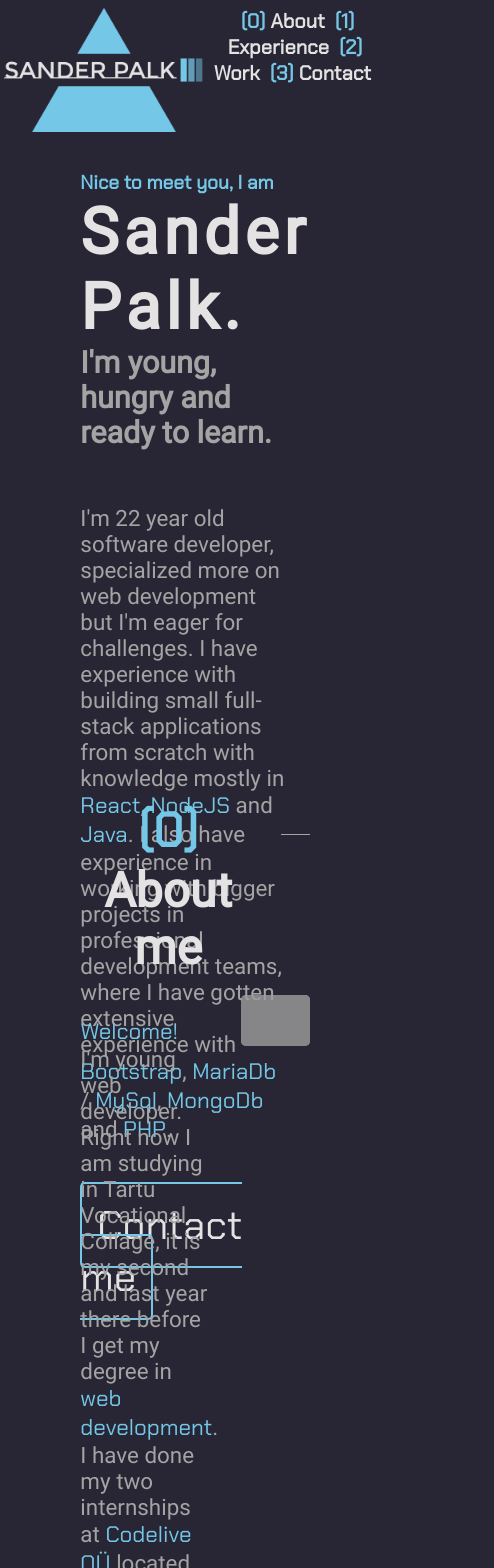
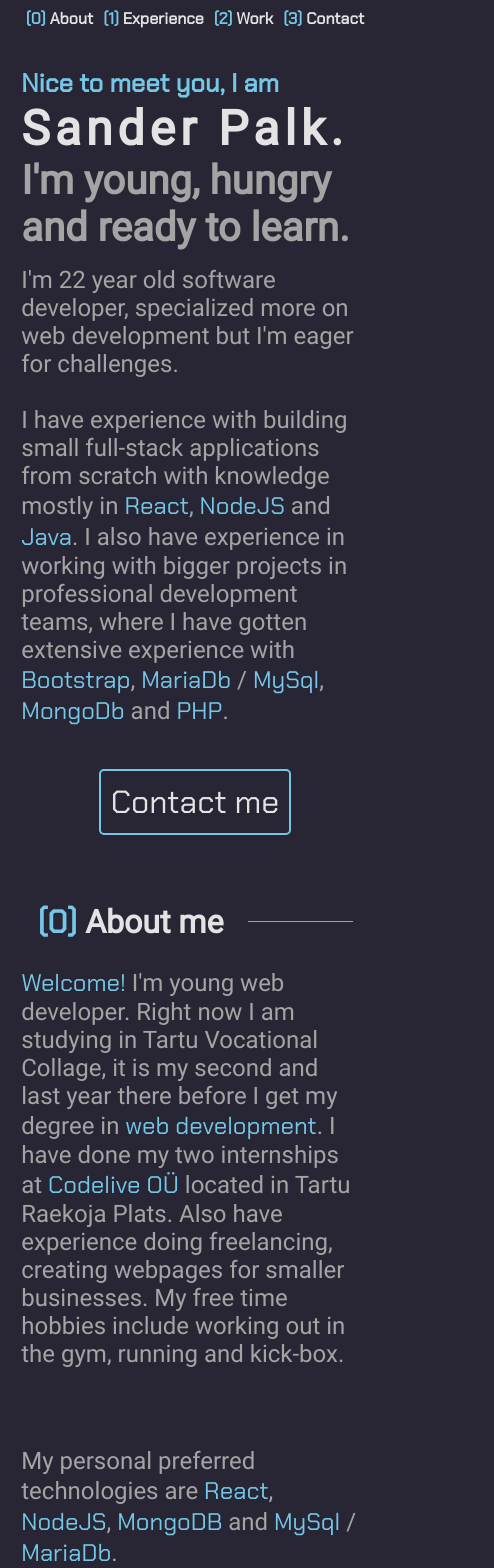
Before and after one commit to SanderPalk/portfolio-3, a React (Create React App) app: page / in a window 390 px wide. Shown: the top 1568 px of the page, 494 px wide, since content can reach past the window. Built offline with nearby package versions, Linux system fonts and the light colour scheme; grey boxes are pictures that could not be loaded.

Commit message:
master responsive style

```diff
--- a/src/App.js
+++ b/src/App.js
@@ -37,21 +37,27 @@ function App() {
                     <a href="#contact"><span>(3)</span> Contact</a>
                 </nav>
             </header>
+
             <section className="introduction">
                 <div>
                     <h3>Nice to meet you, I am</h3>
                     <h1>Sander Palk.</h1>
                     <h2>I'm young, hungry and ready to learn.</h2>
                     <p>I'm 22 year old software developer, specialized more on web development but I'm eager for
-                        challenges. I have experience with building small full-stack applications from scratch with
+                        challenges. <br/><br/>
+
+                        I have experience with building small full-stack applications from scratch with
                         knowledge mostly in <span>React</span>, <span>NodeJS</span> and <span>Java</span>. I also have
                         experience in working with bigger projects in professional development teams, where I have
                         gotten extensive experience
                         with <span>Bootstrap</span>, <span>MariaDb</span> / <span>MySql</span>, <span>MongoDb</span> and <span>PHP</span>.<br/>
                     </p>
-                    <a href="#contact">Contact me</a>
+                    <div className="contact-me-button">
+                        <a href="#contact">Contact me</a>
+                    </div>
                 </div>
             </section>
+
             <section id="about" className="about">
                 <div>
                     <div className="section-heading-wrapper">
@@ -94,6 +100,7 @@ function App() {
                     </div>
                 </div>
             </section>
+
             <section id="experience">
                 <div>
                     <div className="section-heading-wrapper">
@@ -120,6 +127,7 @@ function App() {
                     </div>
                 </div>
             </section>
+
             <section id="work">
                 <div>
                     <div className="section-heading-wrapper">
@@ -200,6 +208,7 @@ function App() {
                     </div>
                 </div>
             </section>
+
             <section id="contact">
                 <div>
                     <div className="section-heading-wrapper">
--- a/src/Responsive.css
+++ b/src/Responsive.css
@@ -1,64 +1,261 @@
-@media screen and (max-width: 1800px) {
+/*@media screen and (max-width: 1800px) {*/
+/*    section#work {*/
+/*        width: 70%;*/
+/*    }*/
+/*    .section-work-body-wrapper {*/
+/*        display: grid;*/
+/*        grid-template-columns: auto auto;*/
+/*        gap: 5%;*/
+/*        margin-bottom: 35%;*/
+/*    }*/
+/*    .section-contact-wrapper ul li {*/
+/*        padding-left: 15%;*/
+/*    }*/
+/*}*/
+
+/*@media screen and (max-width: 1285px) {*/
+/*    section#work {*/
+/*        width: 85%;*/
+/*    }*/
+/*    .section-work-body-wrapper {*/
+/*        gap: 2%;*/
+/*        margin-bottom: 15%;*/
+/*    }*/
+/*    section.introduction p {*/
+/*        width: 80%;*/
+/*    }*/
+/*    .section-contact-wrapper ul li {*/
+/*        padding-left: 10%;*/
+/*    }*/
+/*    .section-experience-body-wrapper {*/
+/*        width: 100%;*/
+/*    }*/
+/*}*/
+
+/*@media screen and (max-width: 1032px) {*/
+/*    .App {*/
+/*        width: 98%;*/
+/*    }*/
+/*    section.introduction h3 {*/
+/*        font-size: 1.2em;*/
+/*    }*/
+/*    section.introduction h1 {*/
+/*        font-size: 4em;*/
+/*    }*/
+/*    section.introduction h2 {*/
+/*        font-size: 1.9em;*/
+/*    }*/
+/*    section.introduction p {*/
+/*        font-size: 1.4em;*/
+/*        width: 90%;*/
+/*    }*/
+/*    .section-contact-wrapper ul li {*/
+/*        padding-left: 5%;*/
+/*    }*/
+/*    .section-heading-wrapper hr {*/
+/*        width: 20%;*/
+/*    }*/
+/*}*/
+
+/*@media screen and (max-width: 776px) {*/
+/*    nav a {*/
+/*        padding: 5px;*/
+/*    }*/
+/*}*/
+
+@media screen and (max-width: 821px) {
+    .App {
+        width: 99%;
+        margin: 0 auto;
+
+    }
+
+    .logo {
+        display: none;
+    }
+
+    header {
+        background-color: #282634;
+        justify-content: center;
+    }
+
+    nav a {
+        padding: 5px;
+        font-size: 1em;
+    }
+
+    section {
+        width: 90%;
+    }
+
+    .section-heading-wrapper h1 {
+        font-size: 2em;
+    }
+
+    .section-heading-wrapper hr {
+        margin: 20px 0 0 25px;
+    }
+
+
+    /* INTRODUCTION */
+    section.introduction {
+        height: fit-content;
+        margin-bottom: 10%;
+    }
+
+    section.introduction h3 {
+        font-size: 1.6em;
+    }
+
+    section.introduction h1 {
+        font-size: 3em;
+    }
+
+    section.introduction p {
+        margin-top: 15px;
+        color: #a4a4a4;
+        font-size: 1.5em;
+        width: 98%;
+        margin-bottom: 55px;
+    }
+
+    .contact-me-button {
+        text-align: center;
+    }
+
+    section.introduction a {
+        font-size: 2em;
+        padding: 10px;
+    }
+
+
+    /* ABOUT ME ▹ */
+    .section-body-text {
+        width: 100%;
+        margin: 0 auto;
+    }
+
+    .section-body-text p {
+        text-align: left;
+        font-size: 1.5em;
+        width: 98%;
+    }
+
+    .section-body-image {
+        display: none;
+    }
+
+    .technology-list ul li {
+        font-size: 0.9em;
+    }
+
+
+    /* EXPERIENCE */
+    .section-experience-body-wrapper {
+        width: 100%;
+        display: flex;
+        flex-direction: column;
+    }
+
+    .section-experience-menu {
+        display: flex;
+        flex-direction: row;
+    }
+
+    .section-experience-menu button {
+        min-height: 40px;
+        font-size: 1.3em;
+        border-left: 0;
+        border-bottom: 1px solid #a4a4a4;
+        background-color: #252331;
+    }
+
+    .section-experience-menu button.active {
+        border-left: 0;
+        border-bottom: 2px solid #75C7E7;
+    }
+
+    .section-experience-content {
+        margin-top: 30px;
+    }
+
+    .section-experience-content-item {
+        padding-left: 0;
+    }
+
+    .section-experience-content-item h2 {
+        font-size: 1.7em;
+    }
+
+    .section-experience-content-item .time-frame {
+        font-size: 1.1em;
+    }
+
+    .section-experience-content-item ul {
+        display: none;
+    }
+
+
+    /* WORK */
     section#work {
-        width: 70%;
+        padding: 0;
+        width: 100%;
+        height: fit-content;
+        margin-bottom: 200px;
     }
+
     .section-work-body-wrapper {
-        display: grid;
-        grid-template-columns: auto auto;
-        gap: 5%;
-        margin-bottom: 35%;
+        grid-template-columns: auto;
+        gap: 1%;
+        width: 90%;
+        margin: 10% auto 0;
     }
+
+    .work-item {
+        padding: 20px 10px 50px;
+    }
+
+    .work-item-icon img {
+        width: 45%;
+    }
+
+    .work-item h4 {
+        margin-bottom: 0;
+    }
+
+    .work-item-text {
+        font-size: 1.2em;
+    }
+
+
+    /* CONTACT */
+    .section-contact-wrapper p {
+        font-size: 1.7em;
+        margin-top: 10%;
+        margin-bottom: 5%;
+    }
+
+
     .section-contact-wrapper ul li {
-        padding-left: 15%;
+        color: #a4a4a4;
+        font-size: 1.2em;
+        padding-left: 0;
+        margin-bottom: 10px;
+
+    }
+
+    .section-contact-wrapper li a {
+        color: #E4E2E2;
+        text-decoration: none;
+        font-family: 'Chakra Petch', sans-serif;
+        cursor: pointer;
+    }
+
+
+    /* FOOTER */
+    footer a {
+        padding-bottom: 0;
+        font-size: 0.8em;
+        text-decoration: none;
     }
 }
-
-@media screen and (max-width: 1285px) {
-    section#work {
-        width: 85%;
-    }
-    .section-work-body-wrapper {
-        gap: 2%;
-        margin-bottom: 15%;
-    }
-    section.introduction p {
-        width: 80%;
-    }
-    .section-contact-wrapper ul li {
-        padding-left: 10%;
-    }
-    .section-experience-body-wrapper {
-        width: 100%;
-    }
-}
-
-@media screen and (max-width: 1032px) {
-    .App {
-        width: 98%;
-    }
-    section.introduction h3 {
-        font-size: 1.2em;
-    }
-    section.introduction h1 {
-        font-size: 4em;
-    }
-    section.introduction h2 {
-        font-size: 1.9em;
-    }
-    section.introduction p {
-        font-size: 1.4em;
-        width: 90%;
-    }
-    .section-contact-wrapper ul li {
-        padding-left: 5%;
-    }
-    .section-heading-wrapper hr {
-        width: 20%;
-    }
-}
-
-@media screen and (max-width: 776px) {
-    nav a {
-        padding: 5px;
-    }
-}
```
